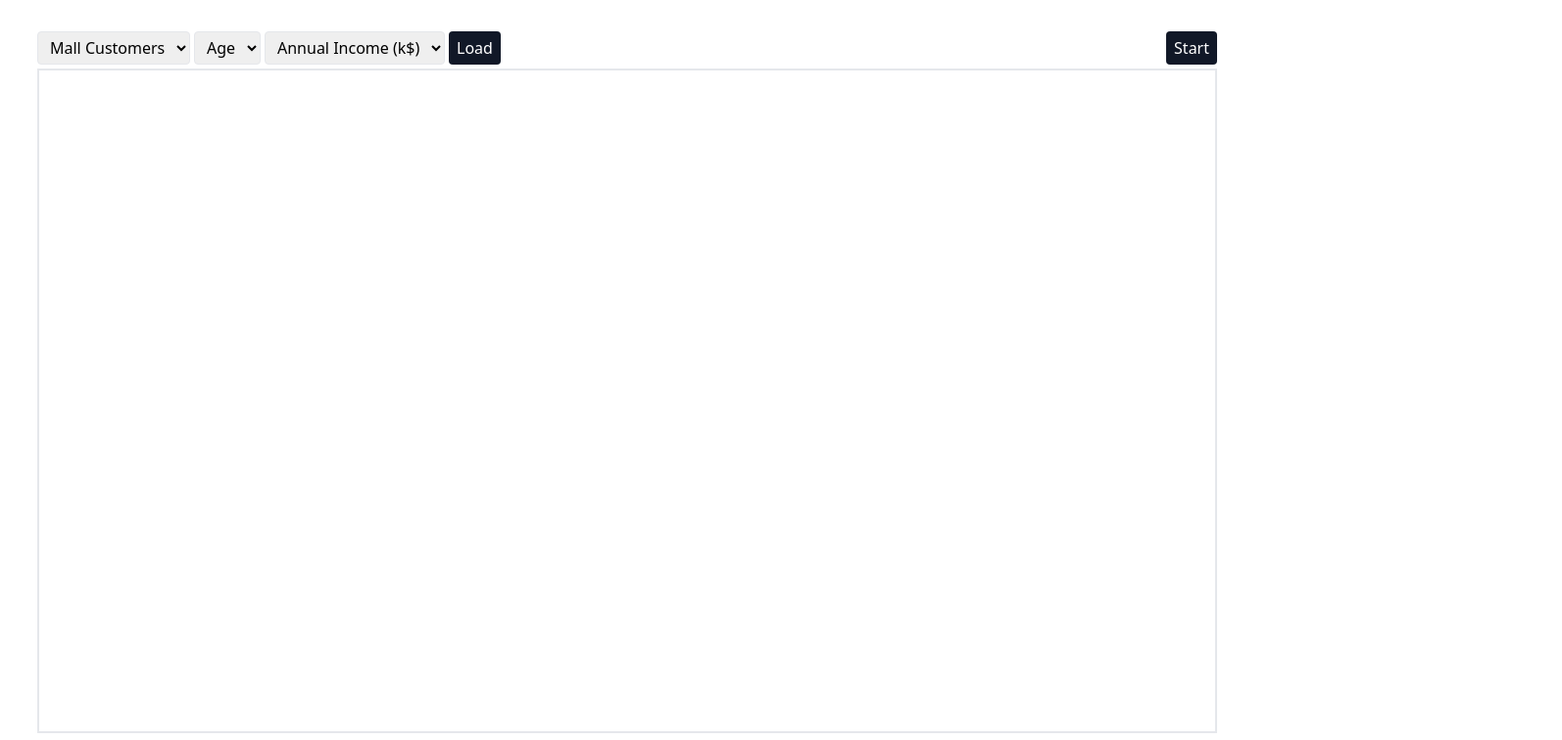
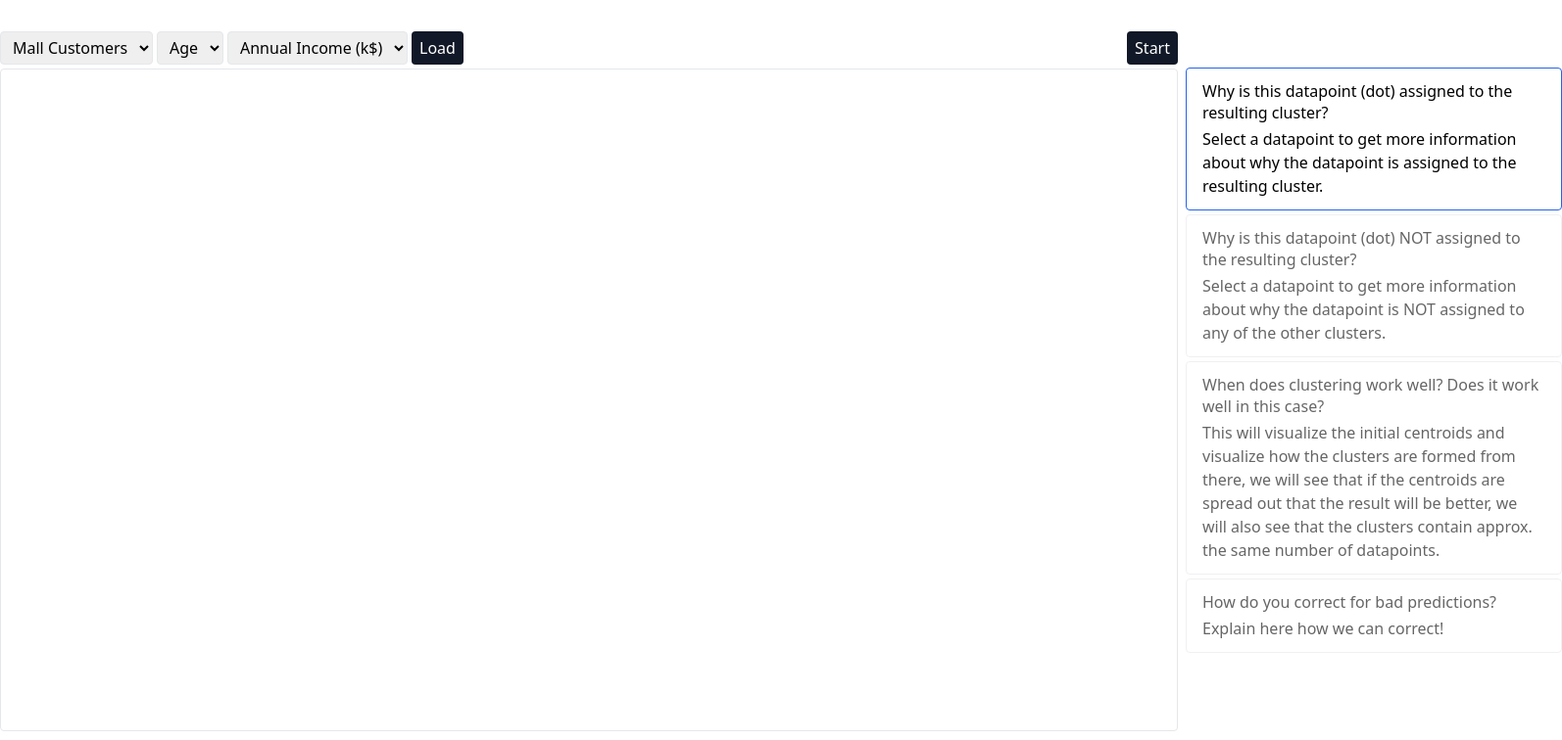
Before and after one commit to uhasselt-portfolio/human-ai, a Next.js app in the folder assignment_4_web/: page / in a window 1280 px wide. Shown: the top 756 px of the page at 98% size, 1594 px wide, since content can reach past the window. Built offline with nearby package versions, Linux system fonts and the light colour scheme.

Commit message:
:sparkles: Made question 1 explainable

```diff
--- a/assignment_4_web/next.config.js
+++ b/assignment_4_web/next.config.js
@@ -1,6 +1,13 @@
 /** @type {import('next').NextConfig} */
 const nextConfig = {
   reactStrictMode: true,
+  webpackDevMiddleware: config => {
+    config.watchOptions = {
+      poll: 1000,
+      aggregateTimeout: 300,
+    }
+    return config
+  },
 }
 
 module.exports = nextConfig
--- a/assignment_4_web/src/components/ClientIndexPage.tsx
+++ b/assignment_4_web/src/components/ClientIndexPage.tsx
@@ -1,10 +1,11 @@
 import {signal} from "@preact/signals-react";
 import {distance, getMallCustomersPoints, Point, PointsData, random, translate} from "@web/core/getPoints";
 import toast from "react-hot-toast";
-import {Circle, Layer, Line, Stage, Star, Text} from "react-konva";
+import {Circle, Group, Layer, Line, Stage, Star, Text} from "react-konva";
 
 
 const colors = ["#0891b2", "#6d28d9", "#be123c", "#65a30d"];
+const colorNames = ["blue", "purple", "red", "green"];
 
 // State
 const points = signal<PointsData | null>(null);
@@ -15,6 +16,7 @@ const showLines = signal<boolean>(false);
 const ClientIndexPage = () => {
 
   // Actions
+  // KMeans
   const loadPoints = async () => {
     points.value = await getMallCustomersPoints("Age", "Annual Income (k$)");
   }
@@ -87,12 +89,14 @@ const ClientIndexPage = () => {
 
   const sleep = async (timeout: number) => {
     return new Promise((resolve, reject) => {
-      setTimeout(() => { resolve(true); }, timeout);
+      setTimeout(() => {
+        resolve(true);
+      }, timeout);
     });
   }
 
   const start = async () => {
-    const time = 350;
+    const time = 0; // 350
 
     pickCentroids();
     await sleep(time);
@@ -111,21 +115,109 @@ const ClientIndexPage = () => {
     toast.success("Done!");
   }
 
+  // Explainer
+  const explainPoint = (index: number) => {
+    // const point = points.value!.points[index];
+    // const centroid = centroids.value[point.cluster!];
+    //
+    // // round centroid to 2 decimal places
+    // centroid.x = Math.round(centroid.x * 100) / 100;
+    // centroid.y = Math.round(centroid.y * 100) / 100;
+    //
+    // toast.success(`Point ${index} is in cluster ${point.cluster} and is closest to centroid ${point.cluster} which is at (${centroid.x}, ${centroid.y})`, {duration: 10000});
 
+    // Step 1. Toggle lines
+    showLines.value = false;
+
+    // Step 2. Highlight selected point (index)
+    // Unselect all points
+    const updatedPoints1: Point[] = points.value!.points.map((point) => {
+      return {
+        ...point,
+        selected: false,
+      }
+    });
+
+    points.value = {
+      ...points.value!,
+      points: updatedPoints1,
+    }
+
+    // Select point
+    const updatedPoints2 = points.value!.points.map((point, i) => {
+      if (i === index) {
+        return {
+          ...point,
+          selected: true,
+        }
+      }
+
+      return point;
+    });
+
+    points.value = {
+      ...points.value!,
+      points: updatedPoints2,
+    }
+
+    // Step 3. Show distance between selected point and all other centroids
+
+    // Step 4. Highlight closest centroid
+
+    // Step 5. Show distance between selected point and closest centroid
+
+  }
 
 
   // Render
+  const renderDistancesBetweenCentroidsAndSelectedPoint = (w: number, h: number, bounds: [number, number, number, number], p: number) => {
+    const selectedPoint = points.value?.points.find((point) => point.selected);
+
+    if (!selectedPoint) {
+      return null;
+    }
+
+    return centroids.value.map((centroid, index) => {
+      const {x, y} = translate(w, h, centroid, ...bounds, p);
+
+      // translate selected point
+      const {x: x2, y: y2} = translate(w, h, selectedPoint, ...bounds, p);
+
+      // Draw lines between the centroids and the length of the line is the distance between the centroid and the selected point
+      // text background color white
+      return <Group key={index}>
+        <Line points={[x, y, x2, y2]} stroke={"black"} strokeWidth={1} opacity={0.5}/>
+
+        <Text
+          key={index + 100}
+          x={x - 30} y={y + 10}
+          text={distance(selectedPoint, centroid).toFixed(2)}
+          fill={"green"}
+          stroke={"black"}
+          fontSize={20}
+          padding={5}
+          // background color white
+        />
+      </Group>
+    });
+  }
+
   const renderDataPoints = (w: number, h: number, bounds: [number, number, number, number], p: number) => {
+    const selectedPoint = points.value?.points.find((point) => point.selected);
+
     return points.value && points.value.points.map((point: Point, index: number) => {
       const {x, y} = translate(w, h, point, ...bounds, p);
       const color = point.cluster !== undefined ? colors[point.cluster] : "#475569";
 
       return <Circle
-        onClick={() => {}}
+        onClick={() => {
+          explainPoint(index);
+        }}
         key={index}
         x={x} y={y}
         width={10} height={10}
         fill={color}
+        opacity={selectedPoint && selectedPoint.cluster !== point.cluster ? 0.5 : 1}
       />
     });
   }
@@ -177,11 +269,10 @@ const ClientIndexPage = () => {
         stroke={"black"}
       />
 
-      {xTickValues.map((value) => {
+      {xTickValues.map((value, index) => {
         const x = ((value - minX) / (maxX - minX)) * (w - p) + p / 2;
 
-        return (
-          <>
+        return <Group key={index}>
           <Line
             points={[x, h - p / 2, x, h - p / 2 + xTickLength]}
             strokeWidth={1}
@@ -195,8 +286,7 @@ const ClientIndexPage = () => {
             verticalAlign="top"
             fontSize={14}
           />
-          </>
-        );
+        </Group>
       })}
 
       <Text
@@ -213,11 +303,10 @@ const ClientIndexPage = () => {
         stroke={"black"}
       />
 
-      {yTickValues.map((value) => {
+      {yTickValues.map((value, index) => {
         const y = ((value - minY) / (maxY - minY)) * (h - p) + p / 2;
 
-        return (
-          <>
+        return <Group key={index}>
           <Line
             points={[p / 2, h - y, p / 2 - yTickLength, h - y]}
             strokeWidth={1}
@@ -231,8 +320,7 @@ const ClientIndexPage = () => {
             verticalAlign="left"
             fontSize={14}
           />
-          </>
-        );
+        </Group>
       })}
 
       <Text
@@ -244,6 +332,26 @@ const ClientIndexPage = () => {
     </>
   }
 
+  const renderInfoPanel = () => {
+    const selectedPoint = points.value?.points.find((point) => point.selected);
+
+    if (selectedPoint) {
+      const index = points.value?.points.findIndex((point) => point.selected);
+      const color = colors[selectedPoint.cluster!];
+      const colorName = colorNames[selectedPoint.cluster!];
+
+      const distances = centroids.value.map(centroid => distance(selectedPoint, centroid).toFixed(2));
+      const dist = distances[selectedPoint.cluster!];
+      const dists = distances.filter(d => d !== dist);
+
+      return <div className="border p-2 rounded absolute top-1 right-1 z-50 w-96">
+        <span>The selected datapoint ({index}) belongs to the <span className="font-medium" style={{color: color}}>{colorName}</span> cluster because the distance (<span className="font-medium">{dist}</span>) from the datapoint to the <span className="font-medium" style={{color: color}}>{colorName}</span> clusters centroid is the shorter than the distances (<span className="font-medium">{dists.join(", ")}</span>) to to any other clusters centroids.</span>
+      </div>
+    }
+
+    return null;
+  }
+
   const renderCanvas = () => {
     const w = 1200;
     const h = w * 9 / 16;
@@ -251,33 +359,41 @@ const ClientIndexPage = () => {
 
     const bounds: [number, number, number, number] = points.value ? [points.value.minCol1, points.value.maxCol1, points.value.minCol2, points.value.maxCol2] : [0, 0, 0, 0];
 
-    return <Stage width={w} height={h} className="bg-white border-2">
+    return <div className="relative">
+      {renderInfoPanel()}
+      <Stage width={w} height={h} className="bg-white border rounded">
+
         <Layer>
           {renderDataPoints(w, h, bounds, p)}
           {renderCentroids(w, h, bounds, p)}
           {renderLines(w, h, bounds, p)}
+          {renderDistancesBetweenCentroidsAndSelectedPoint(w, h, bounds, p)}
 
           {points.value && renderAxis(w, h, bounds, p)}
         </Layer>
       </Stage>
+    </div>
   }
 
-  const render = () => {
+  const renderInterface = () => {
     const btn = "px-2 py-1 rounded bg-gray-900 text-white font-medium w-max";
     const input = "px-2 py-1 rounded border";
 
-    return <div className="flex flex-col gap-1 w-max mx-auto pt-8">
+    return <div className="flex flex-col gap-1 w-max pt-8">
       <div className="flex flex-row justify-between">
         <div className="flex flex-row gap-1">
-          <select className={input} value="mall_customers">
+          <select className={input} value="mall_customers" onChange={() => {
+          }}>
             <option value="mall_customers">Mall Customers</option>
           </select>
 
-          <select className={input} value="age">
+          <select className={input} value="age" onChange={() => {
+          }}>
             <option value="age">Age</option>
           </select>
 
-          <select className={input} value="annual_income">
+          <select className={input} value="annual_income" onChange={() => {
+          }}>
             <option value="annual_income">Annual Income (k$)</option>
           </select>
 
@@ -300,6 +416,49 @@ const ClientIndexPage = () => {
     </div>;
   }
 
+  const renderExplainer = (title: string, description: string, selected?: boolean) => {
+    const clsSelected = selected ? "border-blue-600" : "opacity-60";
+    const cls = "border rounded py-3 px-4 w-96 flex flex-col gap-1 cursor-pointer" + " " + clsSelected;
+
+    return <div className={cls}>
+      <span className="font-medium leading-snug">{title}</span>
+      <span className="">{description}</span>
+    </div>
+  }
+
+  const renderExplainers = () => {
+    return <div className="flex flex-col gap-1 mt-[69px]">
+      {renderExplainer(
+        "Why is this datapoint (dot) assigned to the resulting cluster?",
+        "Select a datapoint to get more information about why the datapoint is assigned to the resulting cluster.",
+        true,
+      )}
+
+      {renderExplainer(
+        "Why is this datapoint (dot) NOT assigned to the resulting cluster?",
+        "Select a datapoint to get more information about why the datapoint is NOT assigned to any of the other clusters.",
+      )}
+
+      {renderExplainer(
+        "When does clustering work well? Does it work well in this case?",
+        "This will visualize the initial centroids and visualize how the clusters are formed from there, we will see that if the centroids are spread out that the result will be better, we will also see that the clusters contain approx. the same number of datapoints.",
+      )}
+
+      {renderExplainer(
+        "How do you correct for bad predictions?",
+        "Explain here how we can correct!",
+      )}
+    </div>
+  }
+
+  const render = () => {
+
+    return <div className="flex flex-row gap-2 mx-auto w-max">
+      {renderInterface()}
+      {renderExplainers()}
+    </div>
+  }
+
   return render();
 };
 
--- a/assignment_4_web/src/core/getPoints.ts
+++ b/assignment_4_web/src/core/getPoints.ts
@@ -15,6 +15,7 @@ export type Point = {
   x: number;
   y: number;
   cluster?: number;
+  selected?: boolean;
 };
 
 
```
Lines whose indentation alone changed are shown as unchanged.
